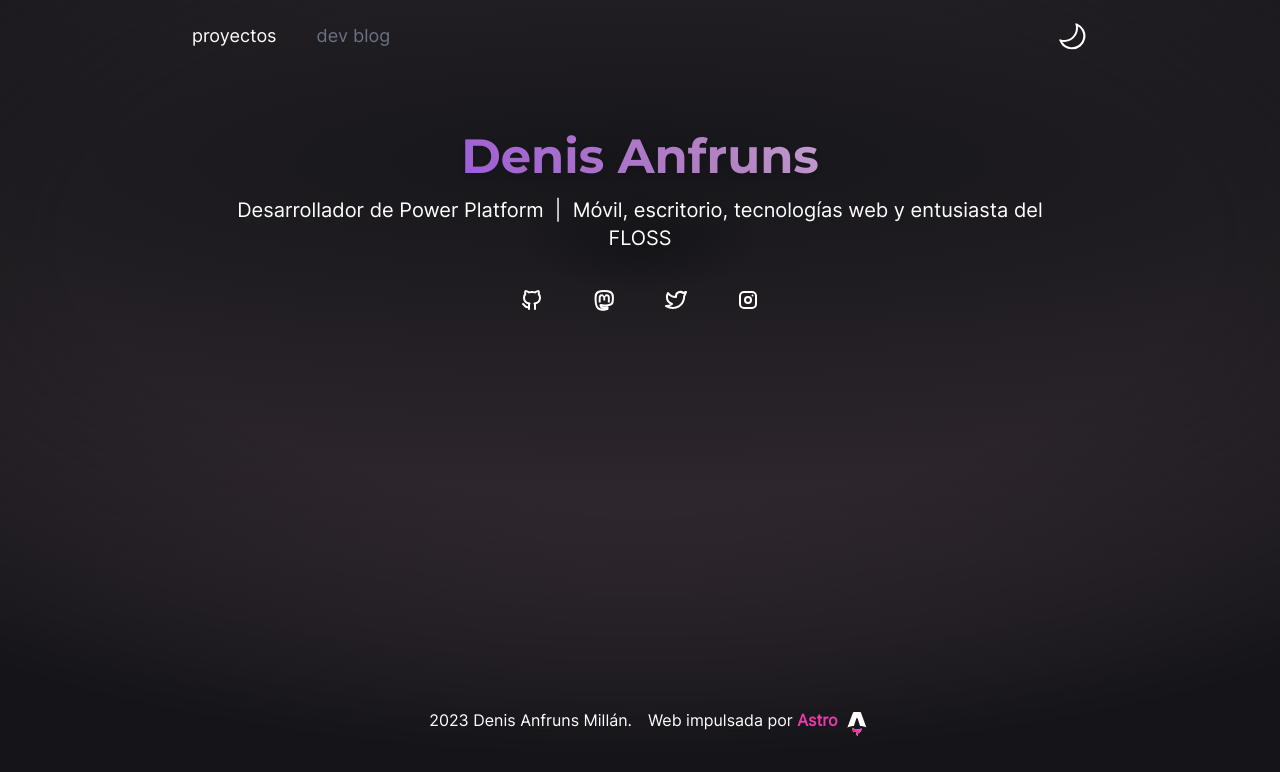
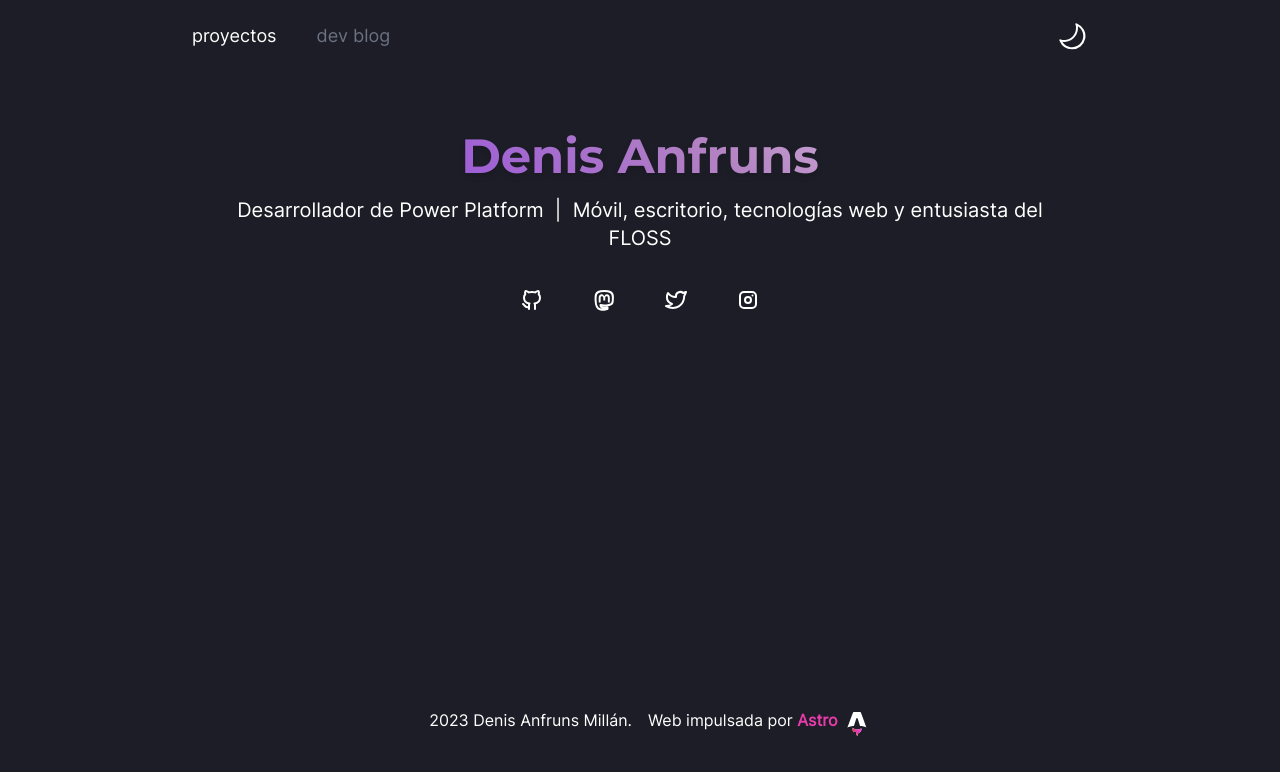
Before and after one commit to hunkstalker/denis-anfruns, an Astro site: page / in a window 1280 px wide. Built offline with nearby package versions, Linux system fonts and the light colour scheme; Astro itself is replaced by a stand-in of ours.

Commit message:
Remove background

```diff
--- a/src/styles/global.css
+++ b/src/styles/global.css
@@ -3,14 +3,18 @@
   font-style: normal;
   font-weight: 700;
   src: url('/fonts/monts.woff2') format('woff2');
-  font-display: block;
+  font-display: swap;
 }
 @font-face {
   font-family: 'Inter';
   font-style: normal;
   font-weight: 400;
   src: url('/fonts/inter.woff2') format('woff2');
-  font-display: block;
+  font-display: swap;
+}
+
+* {
+  box-sizing: border-box;
 }
 
 :root {
@@ -25,32 +29,28 @@
   );
   color: #222222;
   --color-highlight: rgba(36, 31, 31, 0.2);
-  --light-bg-color: rgb(230, 230, 240);
-  --dark-bg-color: rgb(20, 20, 25);
+  --bg-color-light: rgb(230, 230, 240);
+  --bg-color-dark: rgb(29, 29, 39);
   --primary-bg-color: #16161a;
   --secondary-bg-color: #4e3d46;
 }
 
 html {
-  font-family: 'Inter', system-ui, sans-serif;
-  background-color: var(--light-bg-color)
-}
-
-* {
-  box-sizing: border-box;
+  font-family: 'Inter', sans-serif,system-ui;
+  background-color: var(--bg-color-light);
 }
 
 h1 {
-  font-family: 'Montserrat', sans-serif, system-ui;
+  font-family: 'Montserrat', system-ui, sans-serif;
 
 }
 html.dark {
   color: #fff;
-  background-color: var(--dark-bg-color);
+  background-color: var(--bg-color-dark);
   --color-highlight: #ffffff80;
 }
 
-html.dark::before {
+/* html.dark::before {
   content: "";
   position: absolute;
   top: 0%;
@@ -60,7 +60,7 @@ html.dark::before {
   background: radial-gradient(ellipse 300% 100% at 50% 20%, var(--primary-bg-color), var(--secondary-bg-color));
   mask-image: radial-gradient(ellipse 90% 65% at 50% 30%, transparent 0%, black 10%, white 50%, transparent 100%);
   z-index: -1;
-}
+} */
 
 .text-gradient {
   background-image: var(--accent-gradient);
```
